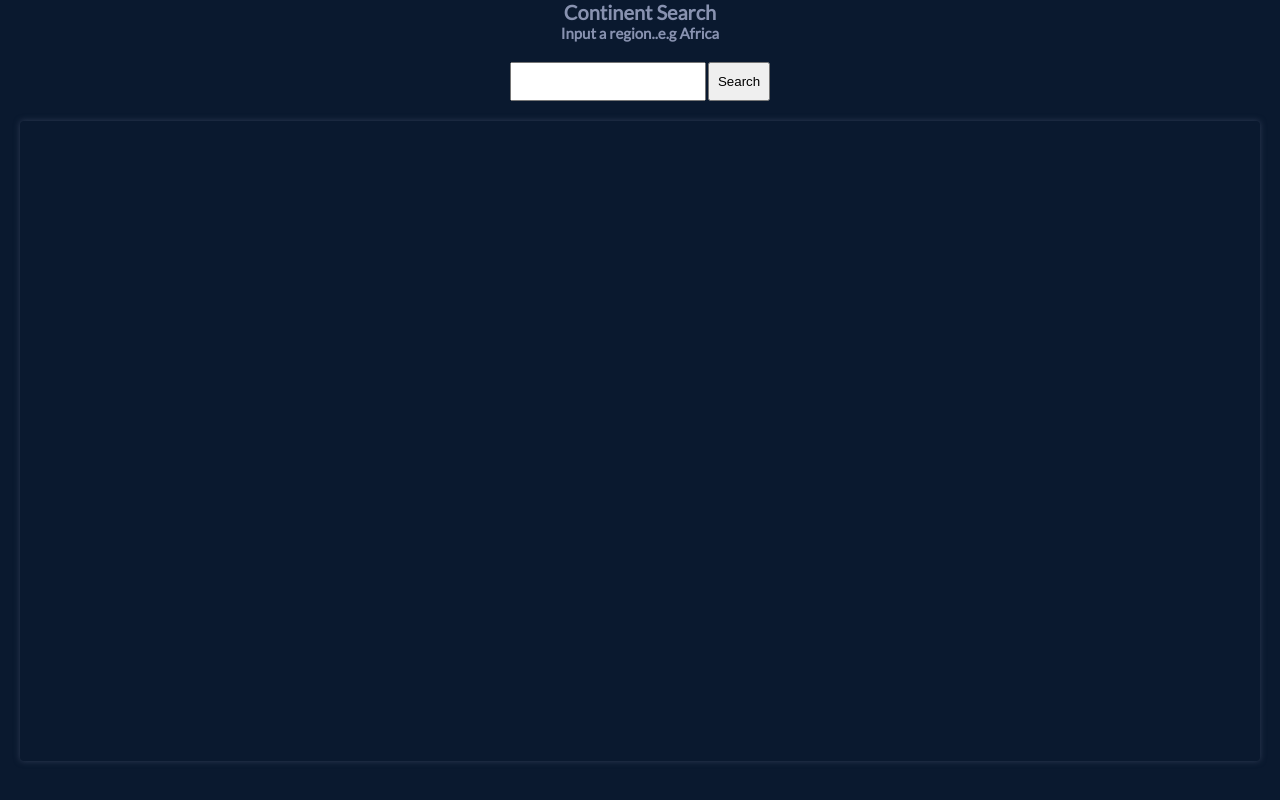
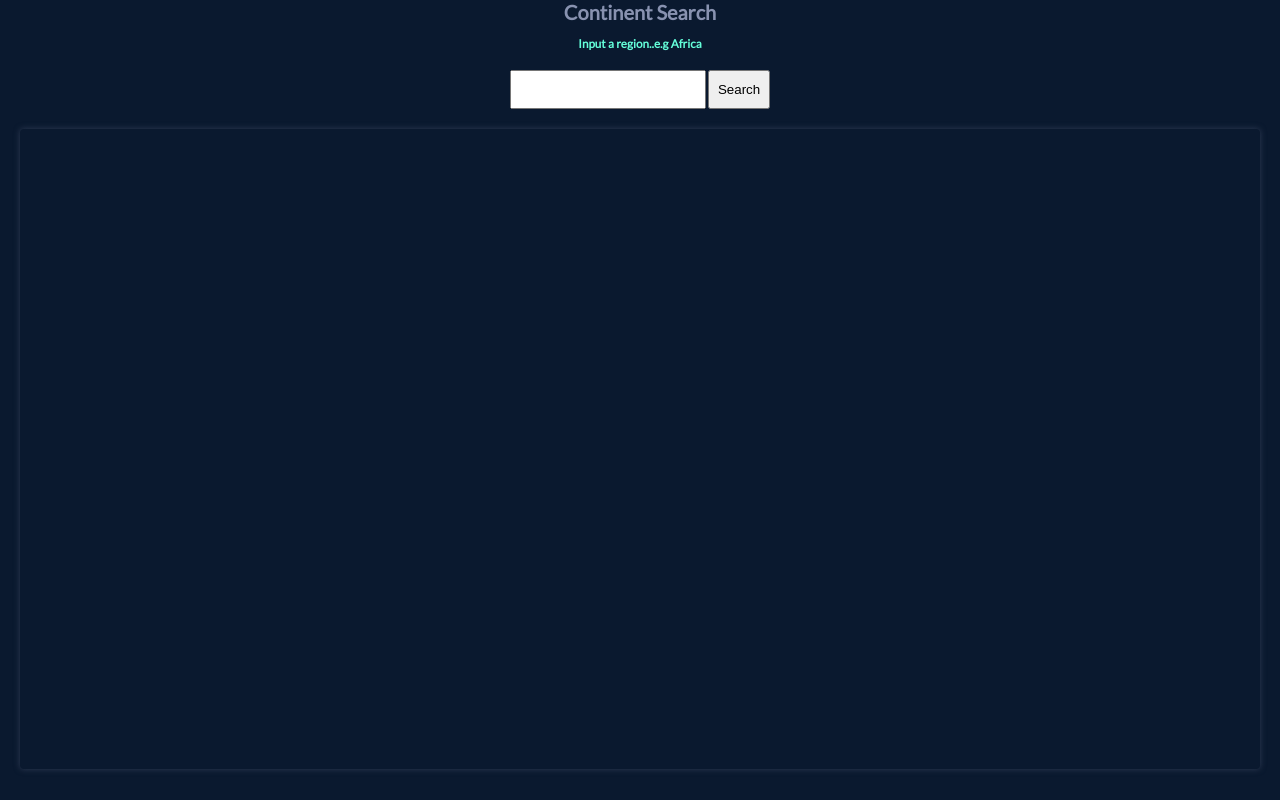
Before and after one commit to samuelorobosa/continent-search, a plain HTML site: page index.html in a window 1280 px wide. Drawn offline with Linux system fonts and the light colour scheme; some packages are replaced by stand-ins of ours; a script that the page names is missing.

Commit message:
fix: last addition

```diff
--- a/index.html
+++ b/index.html
@@ -13,7 +13,8 @@
   <body>
 			<p class="spinner tc display_none"> <i class="fa fa-circle-o-notch fa-spin" style="font-size:5rem"></i> </p>
   	<h1 class="tc"> Continent Search </h1>
-    <h2 class="tc">Input a region..e.g Africa</h2>
+      <br>
+    <h3 class="tc" style="color: #64ffda">Input a region..e.g Africa</h3>
 
 	<form action="" class="tc">
   		<input type="text">
```
